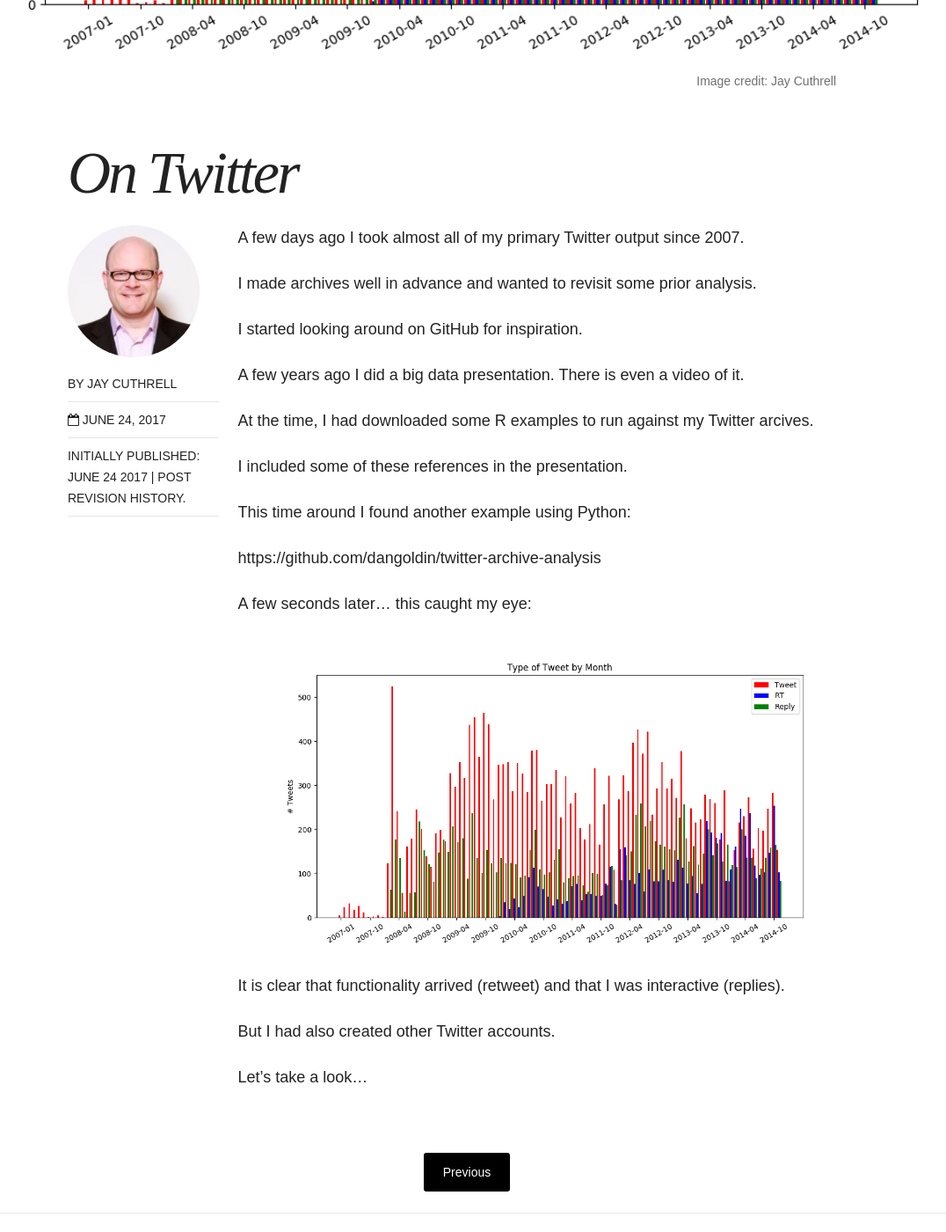
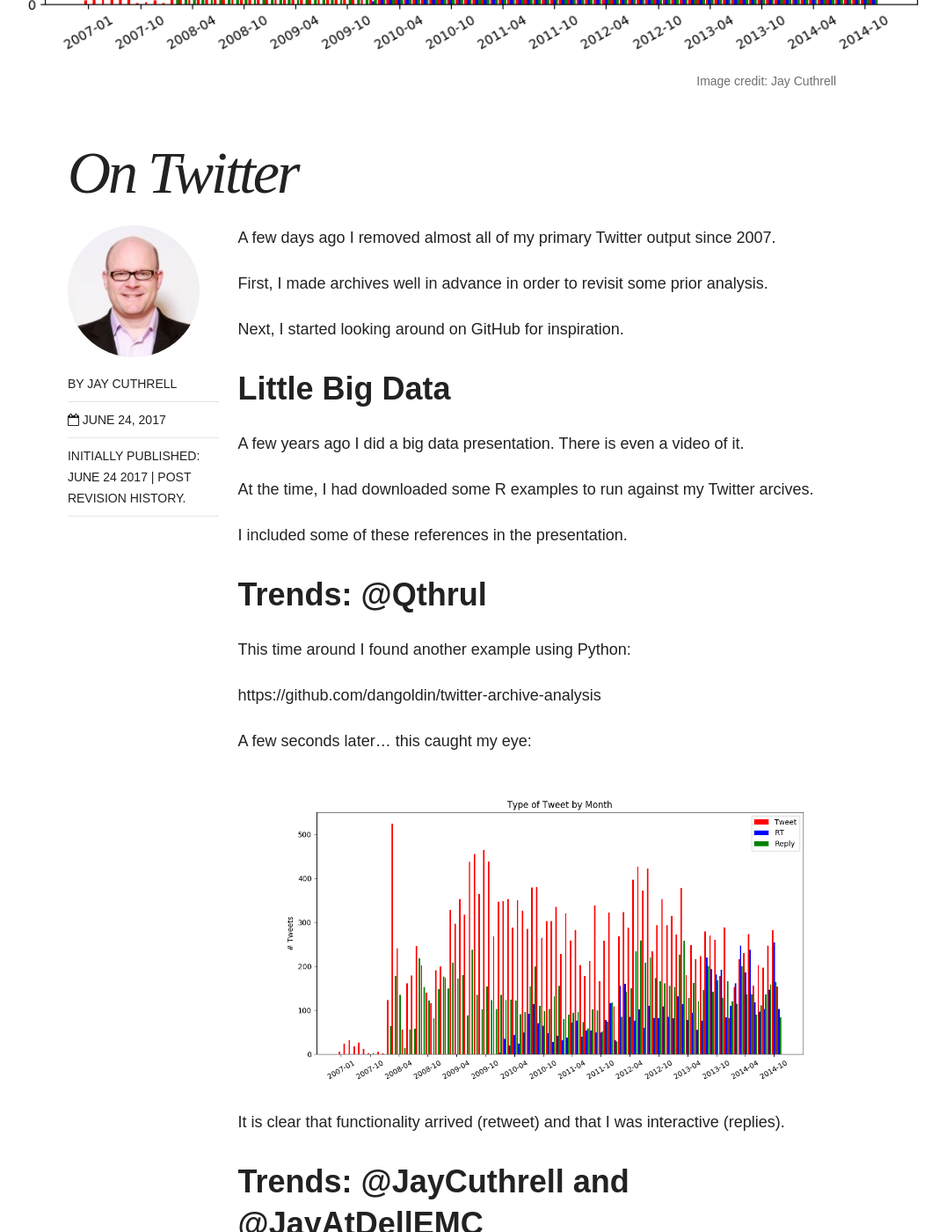
Before and after one commit to nsshommo/jaycuthrell.github.io, a Jekyll site: the page built from blog/_posts/2017-06-24-on-twitter.md, in a window 1280 px wide and 1400 px high, scrolled down 664 px. Shown: the whole window at 88% size, without its empty margins (109-1185 px from the left). Built offline with Jekyll 4.4.1, drawn with Linux system fonts in a browser that asks for light colours; nearby versions of some CDN libraries; comment, search, counter and statistics services are not loaded.

Commit message:
more content

```diff
--- a/blog/_posts/2017-06-24-on-twitter.md
+++ b/blog/_posts/2017-06-24-on-twitter.md
@@ -10,17 +10,23 @@ image:
 
 ---
 
-A few days ago I took almost all of my primary Twitter output since 2007.
+A few days ago I removed almost all of my primary Twitter output since 2007.
 
-I made archives well in advance and wanted to revisit some prior analysis.
+First, I made archives well in advance in order to revisit some prior analysis.
 
-I started looking around on GitHub for inspiration.
+Next, I started looking around on GitHub for inspiration.
+
+Little Big Data
+===============
 
 A few years ago I did a big data presentation. There is even a video of it.
 
 At the time, I had downloaded some R examples to run against my Twitter arcives.
 
 I included some of these references in the presentation.
+
+Trends: @Qthrul
+===============
 
 This time around I found another example using Python:
 
@@ -33,6 +39,9 @@ A few seconds later... this caught my eye:
 It is clear that functionality arrived (retweet) and that I was interactive
 (replies).
 
+Trends: @JayCuthrell and @JayAtDellEMC
+======================================
+
 But I had also created other Twitter accounts.
 
 Let's take a look...
```
